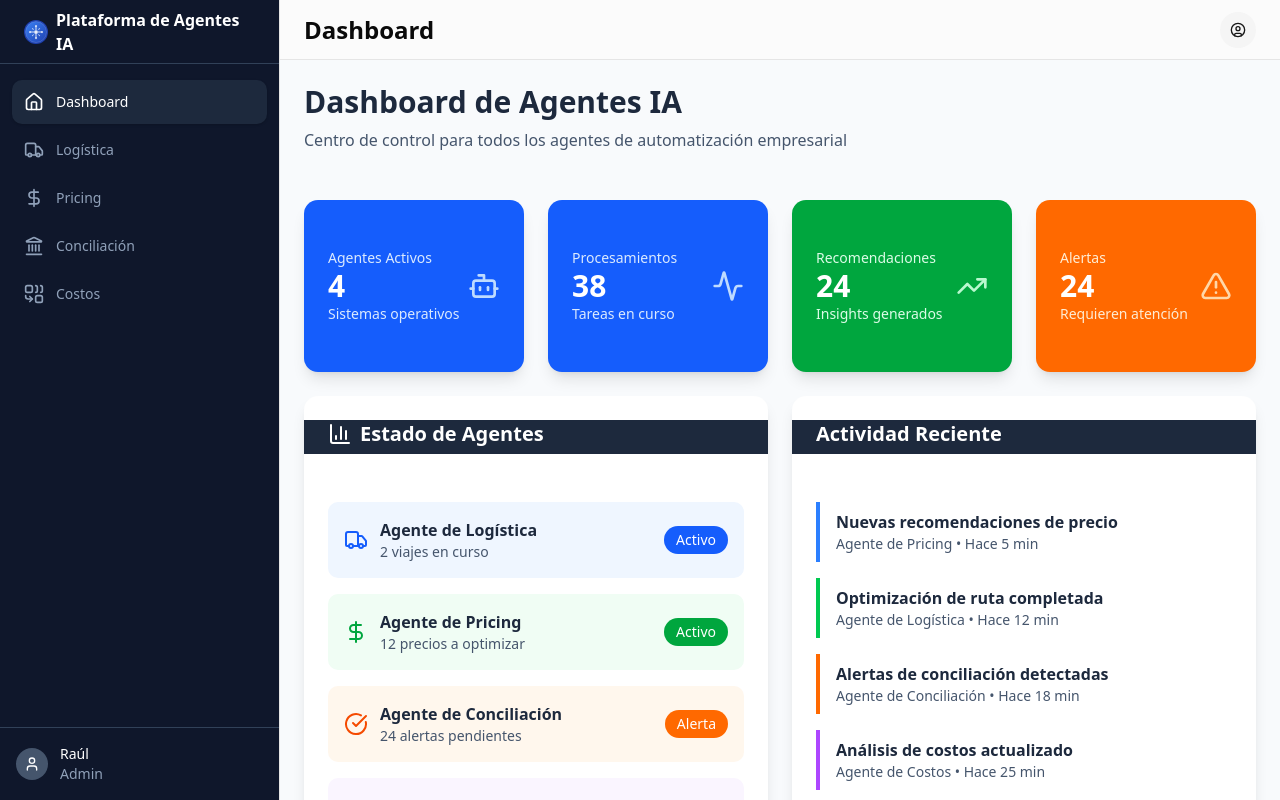
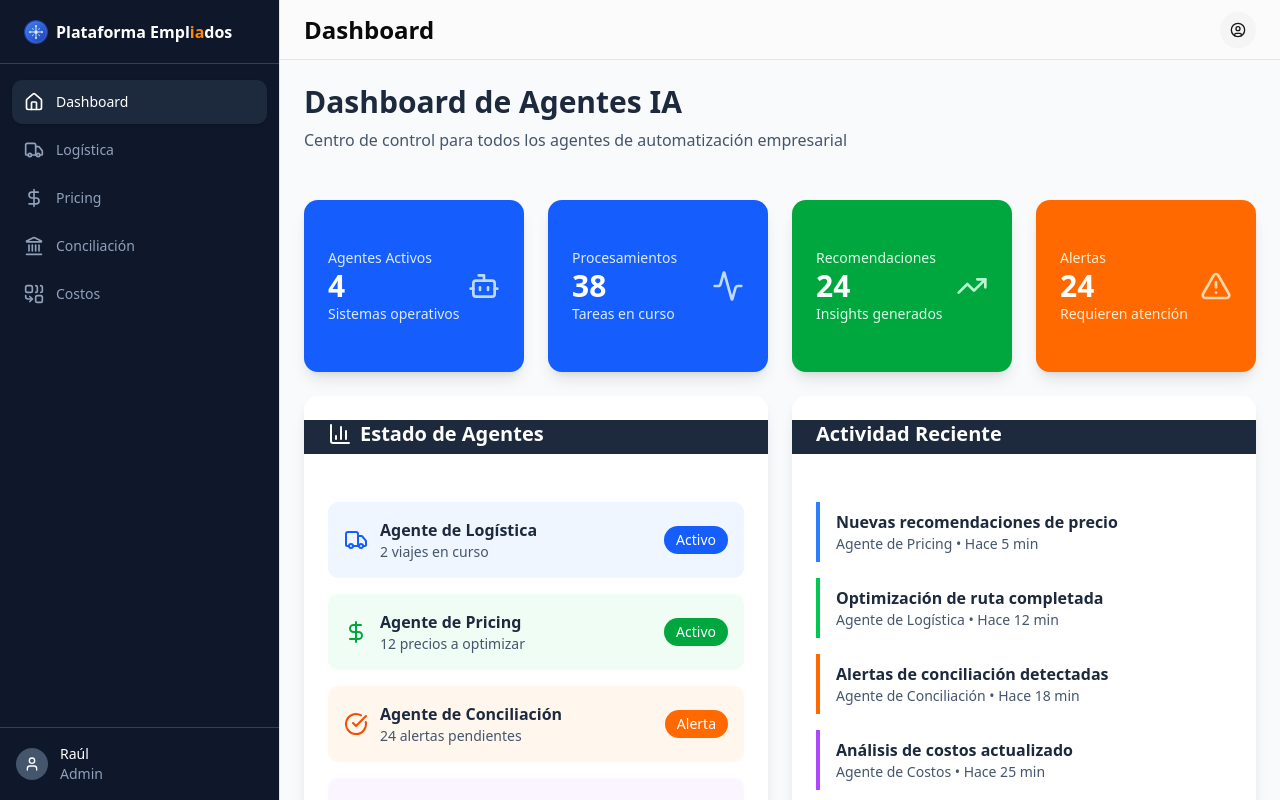
Before and after one commit to ralborta/revolucia-2025-demo, a Next.js app: page / in a window 1280 px wide. Shown: the top 800 px of the page. Built offline with nearby package versions, Linux system fonts and the light colour scheme.

Commit message:
🎨 Actualización branding a 'Empliados' - Cambio de 'Plataforma de Agentes IA' a 'Plataforma Empliados' con letras 'IA' destacadas en color naranja

```diff
--- a/src/app/layout.tsx
+++ b/src/app/layout.tsx
@@ -10,8 +10,8 @@ const fontSans = FontSans({
 })
 
 export const metadata: Metadata = {
-  title: "Plataforma de Agentes IA - Empleados",
-  description: "Plataforma inteligente de agentes de IA para automatización empresarial.",
+  title: "Plataforma Empliados - Agentes IA",
+  description: "Plataforma inteligente Empliados para automatización empresarial con agentes de IA.",
 };
 
 export default function RootLayout({
--- a/src/components/Header.tsx
+++ b/src/components/Header.tsx
@@ -52,12 +52,12 @@ export function Header({ title }: { title: string }) {
             >
               <Image
                 src="/logo.svg"
-                alt="Logo Agentes IA"
+                alt="Logo Empliados"
                 width={24}
                 height={24}
                 className="h-6 w-6"
               />
-              <span>Plataforma de Agentes IA</span>
+              <span>Plataforma Empl<span className="text-orange-400">ia</span>dos</span>
             </Link>
             {navLinks.map(link => {
                 const isActive = pathname === link.href;
--- a/src/components/Sidebar.tsx
+++ b/src/components/Sidebar.tsx
@@ -25,12 +25,12 @@ export function Sidebar() {
           <Link className="flex items-center gap-2 font-semibold text-white" href="/">
             <Image
               src="/logo.svg"
-              alt="Logo Agentes IA"
+              alt="Logo Empliados"
               width={24}
               height={24}
               className="h-6 w-6"
             />
-            <span>Plataforma de Agentes IA</span>
+            <span>Plataforma Empl<span className="text-orange-400">ia</span>dos</span>
           </Link>
         </div>
 
```
